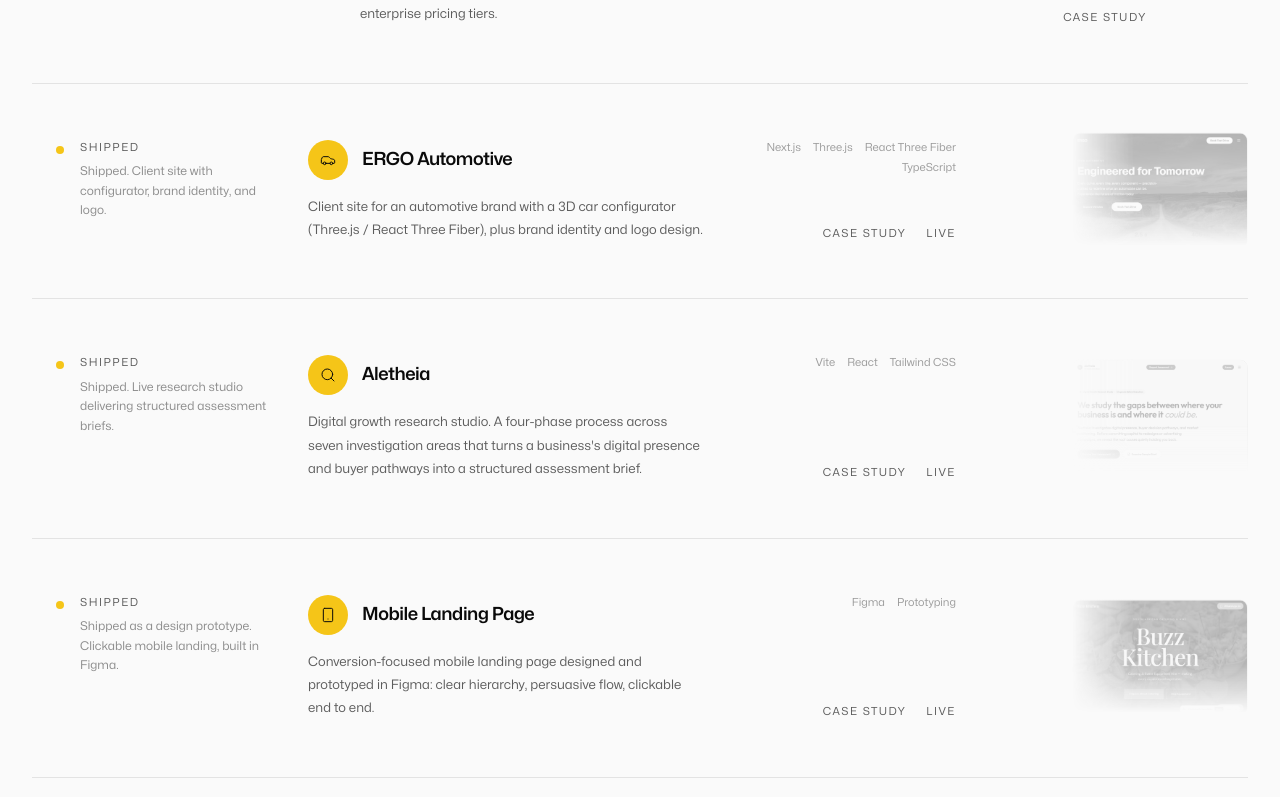
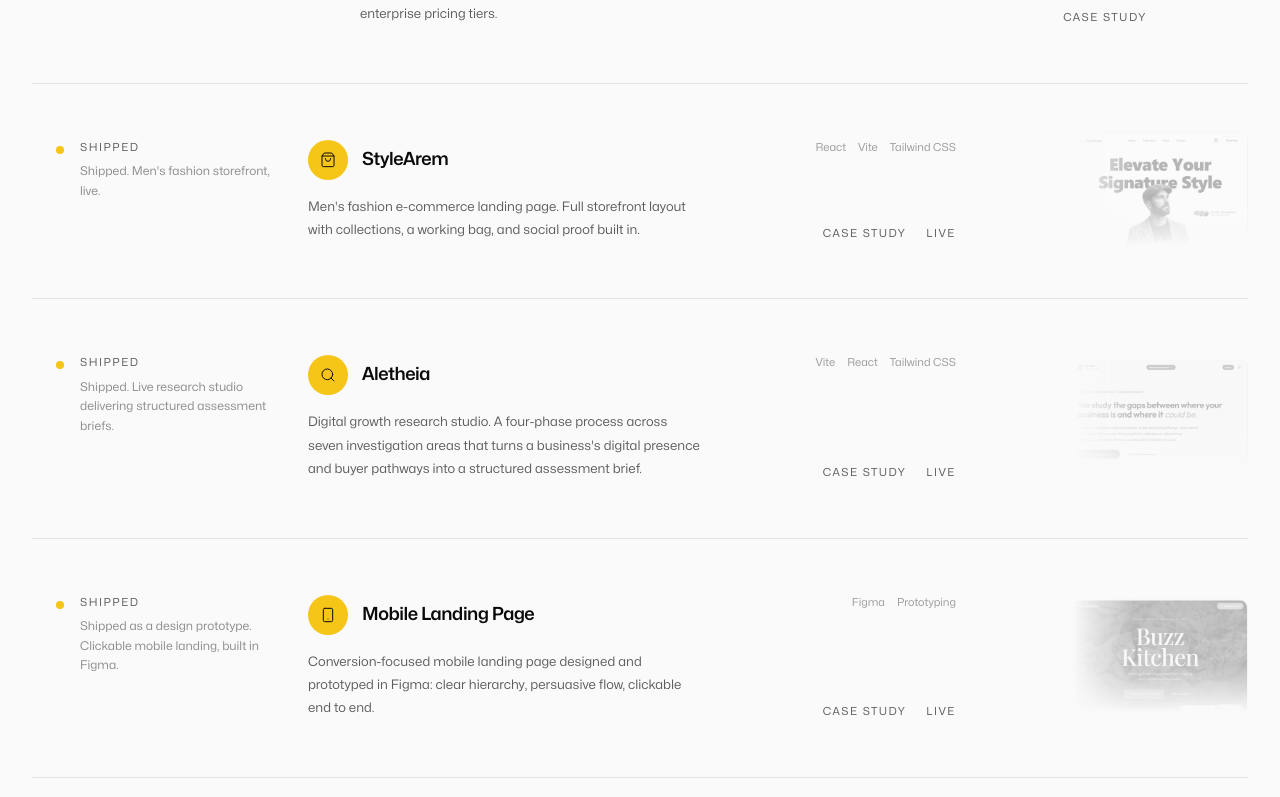
Before and after one commit to Arem-ee/arem, a Next.js app: page / in a window 1280 px wide. Shown: the part 3323-4120 px from the top of the page. Built offline with nearby package versions, Linux system fonts and the light colour scheme.

Commit message:
swap ERGO Automotive for StyleArem: list entry, thumbnail, case study, experience, chat

```diff
--- a/next.config.ts
+++ b/next.config.ts
@@ -33,6 +33,11 @@ const nextConfig: NextConfig = {
       destination: "/work/:slug",
       permanent: true,
     },
+    {
+      source: "/work/ergo-automotive",
+      destination: "/#work",
+      permanent: true,
+    },
   ],
   turbopack: {
     root: process.cwd(),
--- a/src/components/sections/projects.tsx
+++ b/src/components/sections/projects.tsx
@@ -6,7 +6,7 @@ import {
   GraduationCap,
   EyeOff,
   ClipboardCheck,
-  Car,
+  ShoppingBag,
   Search,
   Smartphone,
 } from "lucide-react";
@@ -37,7 +37,7 @@ const projectIcons: Record<string, LucideIcon> = {
   propeida: GraduationCap,
   redact: EyeOff,
   auditon: ClipboardCheck,
-  "ergo-automotive": Car,
+  "stylearem": ShoppingBag,
   aletheia: Search,
   "mobile-landing-page": Smartphone,
 };
--- a/src/data/assets.ts
+++ b/src/data/assets.ts
@@ -13,7 +13,6 @@ export const assets = {
     "performance-monitoring-cli": "/images/projects/perf-cli.jpg",
     "ecommerce-accelerator": "/images/projects/ecommerce.jpg",
     "redact": "https://picsum.photos/seed/redact-privacy/1200/630",
-    "ergo-automotive": "https://picsum.photos/seed/ergo-automotive/1200/630",
     "mobile-landing-page": "https://picsum.photos/seed/mobile-landing/1200/630",
     "aremco": "https://picsum.photos/seed/aremco-business/1200/630",
   } as Record<string, string>,
--- a/src/data/index.ts
+++ b/src/data/index.ts
@@ -62,7 +62,7 @@ export const experiences: Experience[] = [
       "Contract work across fullstack and product engineering: dApps, dashboards, and client sites, scoped and shipped end to end.",
     achievements: [
       "Built Redact, a non-custodial privacy dApp on Monad for a hackathon, with a ZK privacy layer and client-side duress mode",
-      "Designed and built ERGO Automotive's brand experience, a 3D car configurator with Three.js and React Three Fiber, plus logo and identity",
+        "Designed and built StyleArem, a men's fashion e-commerce landing page with a product catalog, quick view, and bag drawer",
       "Built Auditon, a SOC 2 compliance orchestration platform in Go, now postponed pending equipment funding",
       "Shipped client sites including Aletheia, a digital growth research studio",
     ],
@@ -123,18 +123,17 @@ export const projects: Project[] = [
     statusNote: "Postponed. Pending equipment funding.",
   },
   {
-    title: "ERGO Automotive",
-    slug: "ergo-automotive",
+    title: "StyleArem",
+    slug: "stylearem",
     description:
-      "Client site for an automotive brand with a 3D car configurator (Three.js / React Three Fiber), plus brand identity and logo design.",
-    image: "/images/work/ergo-automotive.jpg",
-    technologies: ["Next.js", "Three.js", "React Three Fiber", "TypeScript"],
+      "Men's fashion e-commerce landing page. Full storefront layout with collections, a working bag, and social proof built in.",
+    image: "/images/work/stylearem.jpg",
+    technologies: ["React", "Vite", "Tailwind CSS"],
     category: "Frontend",
-    logo: "/logos/ergo.svg",
-    liveUrl: "https://ergo-website-seven.vercel.app",
+    liveUrl: "https://stylearem.vercel.app",
     featured: true,
     status: "shipped",
-    statusNote: "Shipped. Client site with configurator, brand identity, and logo.",
+    statusNote: "Shipped. Men's fashion storefront, live.",
   },
   {
     title: "Aletheia",
--- a/src/data/projects/index.ts
+++ b/src/data/projects/index.ts
@@ -180,58 +180,70 @@ export const projectDetails: ProjectDetail[] = [
     ],
   },
   {
-    title: "ERGO Automotive",
-    slug: "ergo-automotive",
+    title: "StyleArem",
+    slug: "stylearem",
     description:
-      "Client site for an automotive brand with a 3D car configurator (Three.js / React Three Fiber), plus brand identity and logo design.",
-    technologies: ["Next.js", "Three.js", "React Three Fiber", "TypeScript"],
+      "Men's fashion e-commerce landing page. Full storefront layout with collections, a working bag, and social proof built in.",
+    technologies: ["React", "Vite", "Tailwind CSS"],
     category: "Frontend",
-    liveUrl: "https://ergo-website-seven.vercel.app",
+    liveUrl: "https://stylearem.vercel.app",
     featured: true,
     status: "shipped",
-    statusNote: "Shipped. Client site with configurator, brand identity, and logo.",
+    statusNote: "Shipped. Men's fashion storefront, live.",
     problem:
-      "The client needed a site that lets a visitor configure a vehicle without leaving the page, plus a visual identity that matched the product.",
+      "Men's fashion online is spread across marketplaces where every listing looks the same. StyleArem takes the opposite approach: one curated point of view, with collections by lifestyle, full product detail, and reviews in a single storefront.",
     goals: [
-      "Deliver a configurable 3D vehicle viewer",
-      "Ship the brand identity: logo and visual system",
-      "Keep the site fast enough for a showroom feel",
+      "Present collections by lifestyle: streetwear, formal, essentials, and active",
+      "Let shoppers inspect a product without leaving the grid",
+      "Keep the bag visible at all times with running totals",
+      "Answer common questions on the page with an FAQ",
     ],
     architecture:
-      "Next.js frontend with a React Three Fiber configurator rendering the vehicle model. Selections update materials and visible options in the scene. The brand work (logo, wordmark, palette) is applied across the site as the design system.",
-    role: "Client project. I designed and built the site and configurator, plus the logo and identity.",
+      "React single-page storefront built with Vite and styled with Tailwind. Catalog, quick-view modal, bag drawer, FAQ, and newsletter sections share one client-side product model: items with sizes, colors, prices, ratings, and reviews.",
+    role: "Designed and built end to end: layout, catalog, quick view, bag drawer, FAQ, and footer.",
     stack: [
-      { tech: "Next.js", usedFor: "Site frontend" },
-      { tech: "Three.js", usedFor: "3D rendering" },
-      { tech: "React Three Fiber", usedFor: "Configurator scene" },
-      { tech: "TypeScript", usedFor: "Build language" },
+      { tech: "React", usedFor: "Catalog, quick view, and bag state" },
+      { tech: "Vite", usedFor: "Build" },
+      { tech: "Tailwind CSS", usedFor: "Styling" },
+      { tech: "Plus Jakarta Sans", usedFor: "Type" },
     ],
     technicalDecisions: [
       {
-        decision: "React Three Fiber over a video-based configurator",
+        decision: "Category pills over separate pages",
         rationale:
-          "Videos cannot change colour or trim in real time. A live 3D scene can, and it doubles as the product showcase.",
+          "One collections section with category pills keeps every product two clicks away. Separate pages would add routes without adding value at this scale.",
       },
       {
-        decision: "Lazy-load the 3D scene",
+        decision: "Quick-view modal over product pages",
         rationale:
-          "The scene only mounts when the configurator is in view, so marketing pages stay light.",
+          "Size, color, quantity, materials, and reviews open over the grid, so comparing items never loses scroll position.",
+      },
+      {
+        decision: "Bag as a slide-over drawer",
+        rationale:
+          "Running subtotal, quantities, a promo field, and a free-shipping progress bar stay visible while shopping continues underneath.",
+      },
+      {
+        decision: "Social proof in the hero",
+        rationale:
+          "Avatar stack and member count sit next to the headline, where a first-time visitor decides whether to keep scrolling.",
       },
     ],
     challenges: [
       {
-        challenge: "Model size vs load time",
+        challenge: "Scope stops at the front end",
         solution:
-          "Compressed glTF with texture atlases, and the scene loads only when needed.",
+          "Bag math, promos, and the order confirmation all run in browser state. No backend or payment is wired, so the page never charges anything: the confirmation is local state, not a receipt.",
       },
     ],
     results: [
-      "Configurator shipped with real-time material and option changes",
-      "Brand identity delivered: logo, wordmark, and palette applied site-wide",
-      "Marketing pages remain fast; the 3D work is contained to the configurator",
+      "Live storefront at stylearem.vercel.app",
+      "Catalog across six lifestyle categories with quick view and reviews",
+      "Bag drawer with quantities, promo codes, and free-shipping progress",
+      "FAQ and newsletter sections shipped",
     ],
     lessonsLearned: [
-      "3D is a feature, not the page. Containing the scene is what keeps the rest of the site fast.",
+      "Front-end state carries a storefront surprisingly far: bag, promos, and totals all work without a backend.",
     ],
   },
   {
--- a/src/data/resume.ts
+++ b/src/data/resume.ts
@@ -23,7 +23,7 @@ export const resumeData: ResumeData = {
       period: "2024 \u2013 Present",
       achievements: [
         "Built Redact, a non-custodial privacy dApp on Monad for a hackathon, with a ZK privacy layer and client-side duress mode",
-        "Designed and built ERGO Automotive's brand experience: a 3D car configurator with Three.js and React Three Fiber, plus logo and identity",
+        "Designed and built StyleArem, a men's fashion e-commerce landing page with a product catalog, quick view, and bag drawer",
         "Built Auditon, a SOC 2 compliance orchestration platform in Go, now postponed pending equipment funding",
         "Shipped client sites including Aletheia, a digital growth research studio",
       ],
--- a/src/lib/chat/knowledge.ts
+++ b/src/lib/chat/knowledge.ts
@@ -90,15 +90,15 @@ export const qaPairs: QAPair[] = [
       "Auditon is a B2B SOC 2 compliance orchestration platform I built Go-first, with tenant-aware architecture and enterprise pricing tiers. It's postponed pending equipment funding, not dead.",
   },
   {
-    id: "ergo",
+    id: "stylearem",
     questions: [
-      "what is ERGO Automotive",
-      "tell me about ERGO",
-      "the car configurator site",
-      "the automotive project",
+      "what is StyleArem",
+      "tell me about StyleArem",
+      "the fashion site",
+      "the menswear project",
     ],
     answer:
-      "ERGO Automotive was a client site for an automotive brand: a 3D car configurator built with Three.js and React Three Fiber, plus the brand identity and logo design. It shipped and it's live.",
+      "StyleArem is a men's fashion e-commerce landing page: collections by lifestyle, product quick view, and a bag drawer with promo codes. It's live at stylearem.vercel.app.",
   },
   {
     id: "aletheia",
--- a/src/lib/chat/matcher.ts
+++ b/src/lib/chat/matcher.ts
@@ -13,7 +13,7 @@ const keywordRules: Array<[RegExp, string]> = [
   [/\bpropeida\b|\bprepiq\b|post[- ]?utme|exam prep/i, "propeida"],
   [/\bredact\b|\bzk\b|zero[- ]knowledge|duress|\bmonad\b/i, "redact"],
   [/\bauditon\b|\bsoc ?2\b/i, "auditon"],
-  [/\bergon? automot|\bcar configurat|\bergon?\b.*site|\bautomotive\b/i, "ergo"],
+  [/\bstylearem\b|men'?s fashion|fashion (landing|store|e-?commerce)/i, "stylearem"],
   [/\baletheia\b|research studio|growth research/i, "aletheia"],
   [/figma|mobile landing page/i, "mobilelp"],
   [
```
Also changed, not shown: public/images/work/ergo-automotive.jpg (deleted), public/images/work/stylearem.jpg (added).
